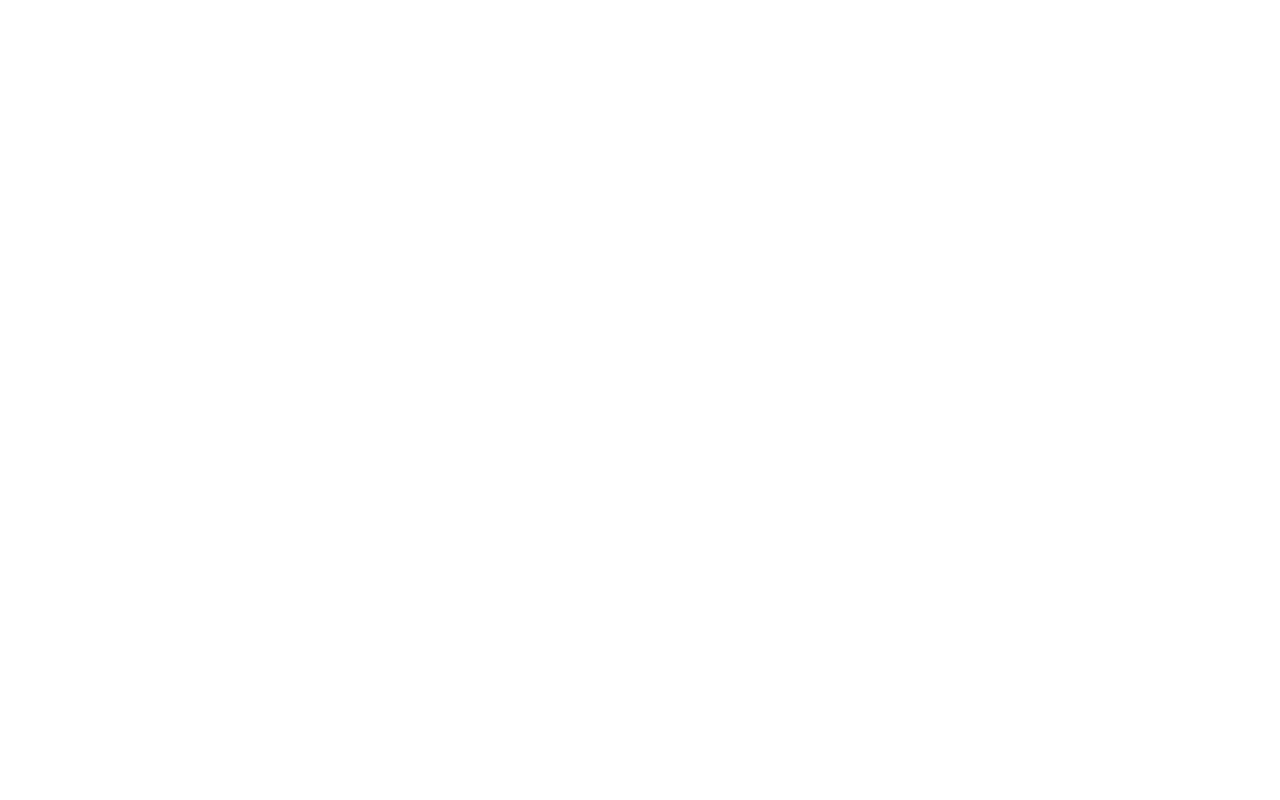
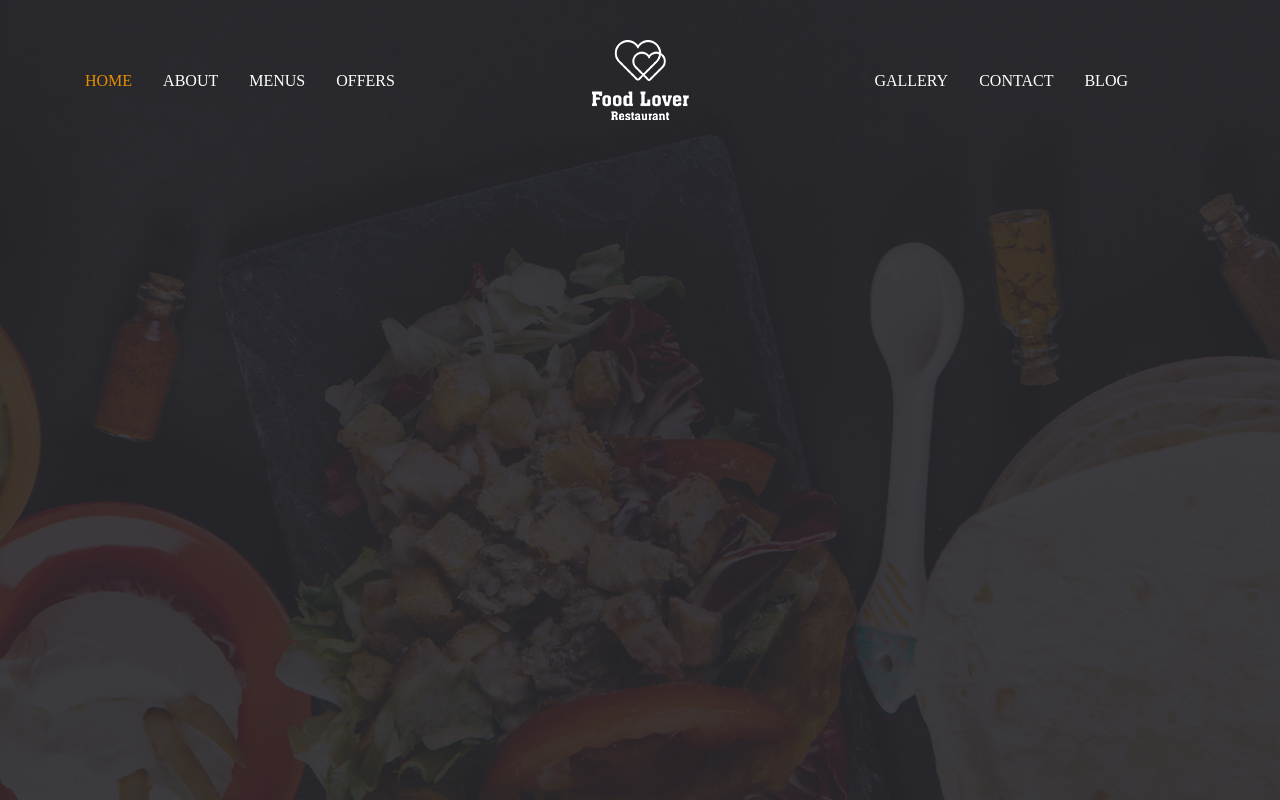
Before and after one commit to maciej-krzyzowski/project-foodLover, a website: page index.html in a window 1280 px wide. Drawn offline with nearby package versions, Linux system fonts and the light colour scheme; a web font is replaced by a local one.

Commit message:
add navs

```diff
--- a/index.html
+++ b/index.html
@@ -7,9 +7,61 @@
     <title>Food Lover</title>
     <script src="https://kit.fontawesome.com/c5afe1f91e.js" crossorigin="anonymous"></script>
     <link rel="stylesheet" href="https://stackpath.bootstrapcdn.com/bootstrap/4.4.1/css/bootstrap.min.css" integrity="sha384-Vkoo8x4CGsO3+Hhxv8T/Q5PaXtkKtu6ug5TOeNV6gBiFeWPGFN9MuhOf23Q9Ifjh" crossorigin="anonymous">
+    <link href="//db.onlinewebfonts.com/c/187f354c36ef5e7efbb220ac879af1dd?family=Aachen" rel="stylesheet" type="text/css"/>
     <link rel="stylesheet" href="css/style.css">
 </head>
 <body>
+    <section class="hero">
+        <div class="container">
+            <nav class="navbar navbar-dark navbar-expand-lg px-0">
+                <a class="navbar-brand col-2 mx-0 pt-3 justify-content-center d-lg-none" href="#">
+                    <img src="image/hero/logo.png">
+                </a>
 
+                <button class="navbar-toggler " type="button" data-toggle="collapse" data-target="#mobile-menu" aria-controls="mobile-menu" aria-expanded="false" aria-label="Toggle navigation">
+                    <span class="navbar-toggler-icon"></span>
+                </button>
+
+                <div class="collapse navbar-collapse my-4 text-right" id="mobile-menu">
+                    <ul class="nav col-lg-5 px-0 justify-content-start flex-column flex-lg-row">
+                        <li class="nav-item">
+                            <a class="nav-link active px-0 justify-content-end" href="#">HOME</a>
+                        </li>
+                        <li class="nav-item">
+                            <a class="nav-link text-white px-0" href="#">ABOUT</a>
+                        </li>
+                        <li class="nav-item">
+                            <a class="nav-link text-white px-0" href="#">MENUS</a>
+                        </li>
+                        <li class="nav-item">
+                            <a class="nav-link text-white px-0 mr-0" href="#">OFFERS</a>
+                        </li>
+                    </ul>
+
+                    <a class="navbar-brand col-2 mx-0 pt-2 text-center d-none d-lg-inline-block" href="#">
+                        <img src="image/hero/logo.png">
+                    </a>
+
+                    <ul class="nav col-lg-5 nav-right justify-content-end flex-column flex-lg-row">
+                        <li class="nav-item">
+                            <a class="nav-link text-white px-0" href="#">GALLERY</a>
+                        </li>
+                        <li class="nav-item">
+                            <a class="nav-link text-white px-0" href="#">CONTACT</a>
+                        </li>
+                        <li class="nav-item">
+                            <a class="nav-link text-white px-0" href="#">BLOG</a>
+                        </li>
+                    </ul>
+                </div>
+
+            </nav>
+
+
+        </div>
+    </section>
+
+    <script src="https://code.jquery.com/jquery-3.2.1.slim.min.js" integrity="sha384-KJ3o2DKtIkvYIK3UENzmM7KCkRr/rE9/Qpg6aAZGJwFDMVNA/GpGFF93hXpG5KkN" crossorigin="anonymous"></script>
+    <script src="https://maxcdn.bootstrapcdn.com/bootstrap/4.0.0/js/bootstrap.min.js" integrity="sha384-JZR6Spejh4U02d8jOt6vLEHfe/JQGiRRSQQxSfFWpi1MquVdAyjUar5+76PVCmYl" crossorigin="anonymous"></script>
 </body>
 </html>
--- a/sass/style.scss
+++ b/sass/style.scss
@@ -0,0 +1,68 @@
+// GLOBAL
+
+body {
+    font-family: Aachen;
+    font-weight: 100;
+    color: white;
+}
+
+
+// HERO
+
+.hero {
+    background-image: url('../image/hero/hero-background.jpg');
+    height: 100vh;
+    background-size: cover;
+    position: relative;
+
+    &::before {
+        content: '';
+        background-color: rgba(40, 40, 45, 0.9);
+        display: block;
+        width: 100%;
+        height: 100%;
+        position: absolute;
+        top: 0;
+        bottom: 0;
+        left: 0;
+        right: 0;
+        z-index: 0;
+    }
+}
+
+.nav-right {
+    padding-right: 36px;
+}
+
+.nav-item {
+    margin: 4px 31px 0 0;
+}
+
+.active {
+    color:#e58f00;
+}
+
+@media (min-width: 1300px) {
+    .container {
+        max-width: 1300px;
+    }
+
+    .nav-item {
+        margin-right: 51px;
+    }
+}
+
+@media (max-width: 992px) {
+    .collapse {
+        background-color: rgba(40, 40, 45, 0.3);
+        width: 100vw;
+    }
+
+    .nav-right {
+        padding-right: 0;
+    }
+
+    .nav-item {
+        margin: 5px 0;
+    }
+}
```
Also changed, not shown: css/style.css, image/hero/hero-background.jpg (added), image/hero/hero.png (added), image/hero/logo.png (added), 1 other file.
